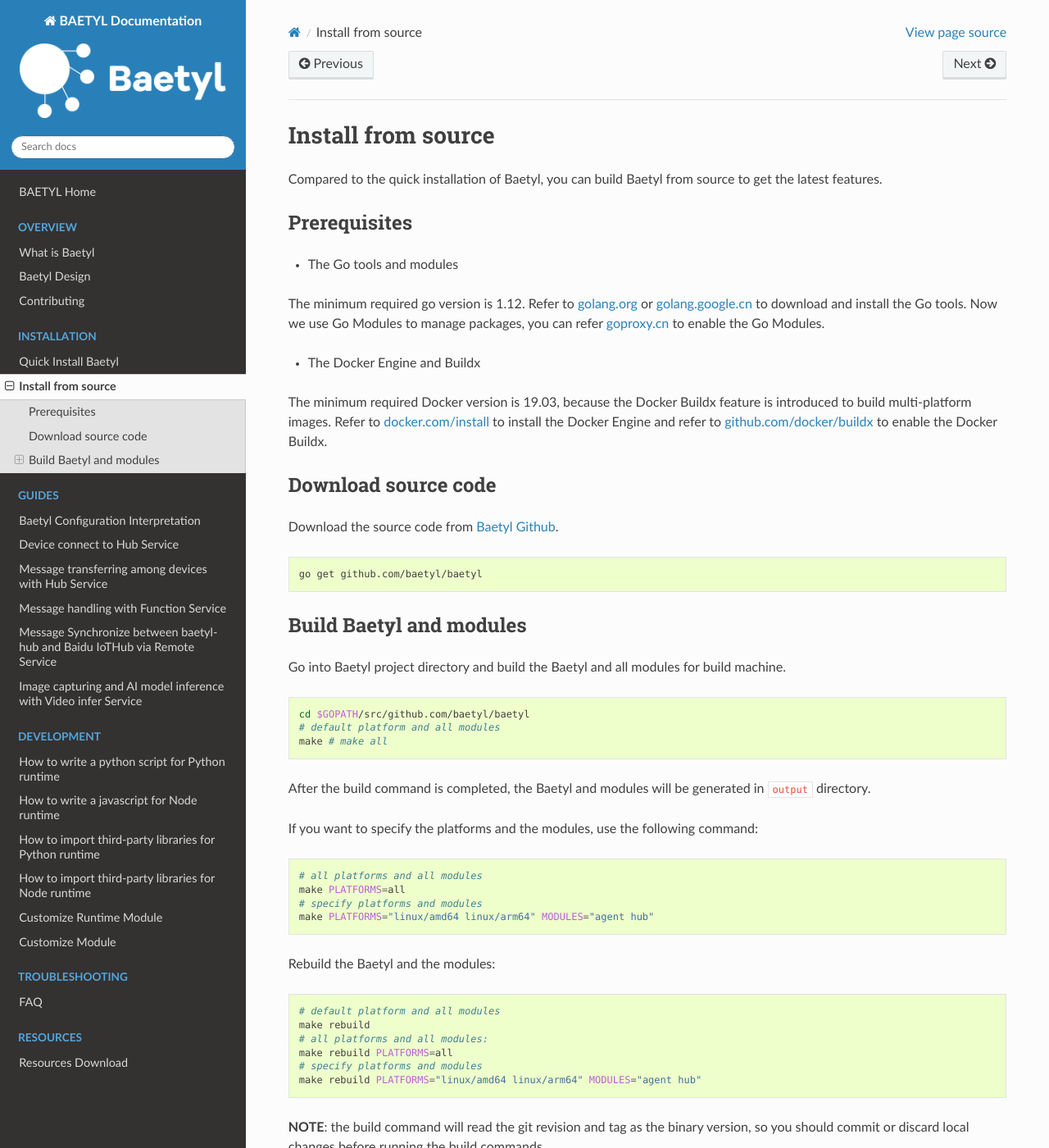
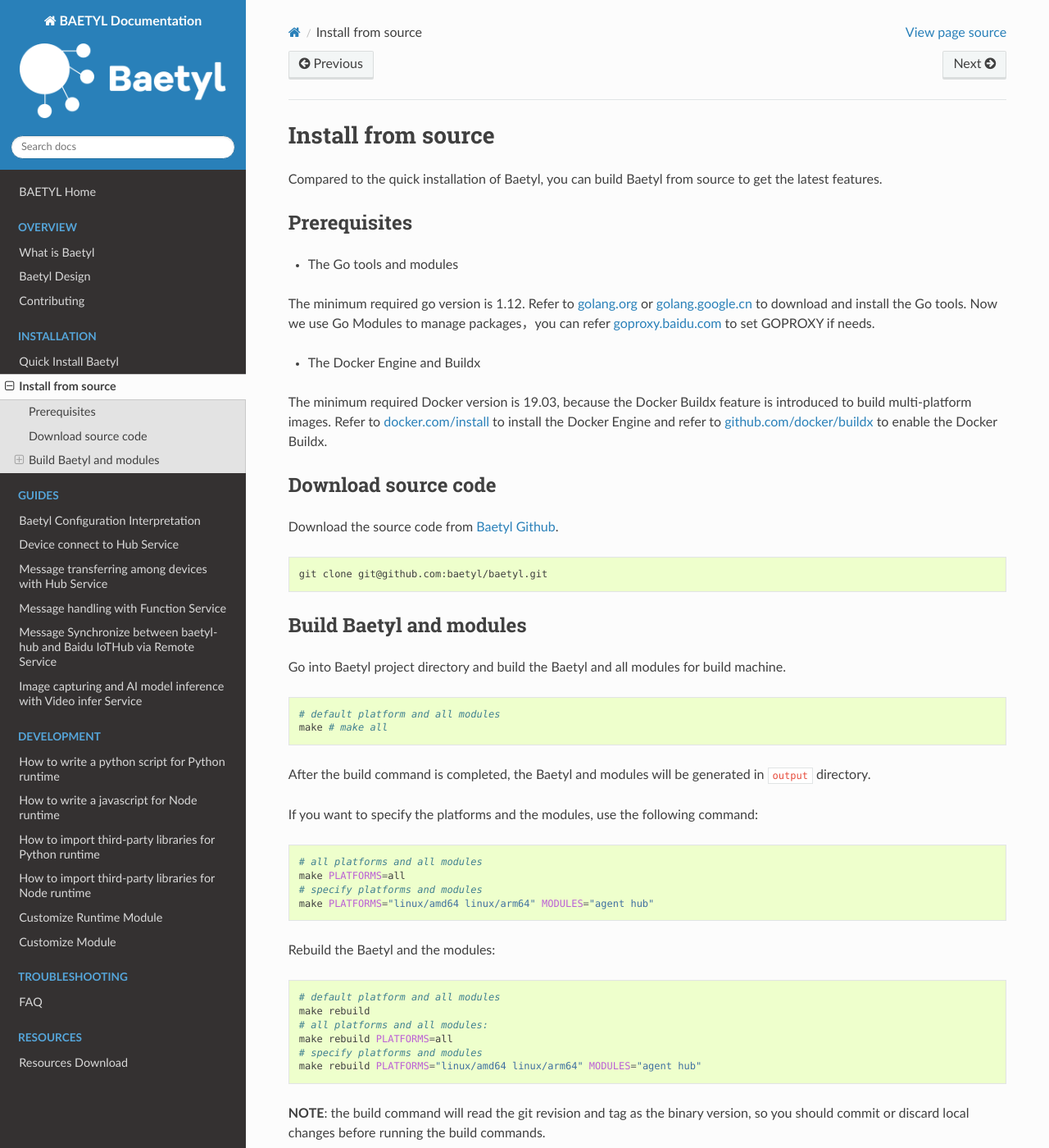
Before and after one commit to baetyl/baetyl-docs-en, a Sphinx documentation site: the page built from docs/install/Install-from-source.md, in a window 1280 px wide and 1400 px high. Shown: the whole window at 82% size. Built offline with Sphinx 7.4.7 and the Read the Docs theme 2.0.0, drawn with Linux system fonts in a browser that asks for light colours; some of the changed text lies outside the part shown.

Commit message:
Update Install-from-source.md

````diff
--- a/docs/install/Install-from-source.md
+++ b/docs/install/Install-from-source.md
@@ -6,7 +6,7 @@
 
 - The Go tools and modules
 
-The minimum required go version is 1.12. Refer to [golang.org](https://golang.org/dl/) or [golang.google.cn](https://golang.google.cn/dl/) to download and install the Go tools. Now we use Go Modules to manage packages, you can refer [goproxy.cn](https://goproxy.cn) to enable the Go Modules.
+The minimum required go version is 1.12. Refer to [golang.org](https://golang.org/dl/) or [golang.google.cn](https://golang.google.cn/dl/) to download and install the Go tools. Now we use Go Modules to manage packages，you can refer [goproxy.baidu.com](https://goproxy.baidu.com/)  to set GOPROXY if needs.
 
 - The Docker Engine and Buildx
 
@@ -17,7 +17,7 @@
 Download the source code from [Baetyl Github](https://github.com/baetyl/baetyl).
 
 ```shell
-go get github.com/baetyl/baetyl
+git clone git@github.com:baetyl/baetyl.git
 ```
 
 ## Build Baetyl and modules
@@ -25,7 +25,6 @@
 Go into Baetyl project directory and build the Baetyl and all modules for build machine.
 
 ```shell
-cd $GOPATH/src/github.com/baetyl/baetyl
 # default platform and all modules
 make # make all
 ```
@@ -61,7 +60,6 @@
 Go into Baetyl project directory and build the module images for build machine.
 
 ```shell
-cd $GOPATH/src/github.com/baetyl/baetyl
 # default platform and all modules
 make image
 # specify some modules
@@ -97,7 +95,6 @@
 Use the following command to install the Baetyl and example configuration to default path: `/usr/local`.
 
 ```shell
-cd $GOPATH/src/github.com/baetyl/baetyl
 sudo make install # install for docker mode with example configuration
 sudo make install MODE=native # install for native mode with example configuration
 ```
@@ -105,7 +102,6 @@
 Specify the installation path, such as installing into the `output` directory:
 
 ```shell
-cd $GOPATH/src/github.com/baetyl/baetyl
 make install PREFIX=output # for docker mode
 make install MODE=native PREFIX=output # for native mode
 ```
````
